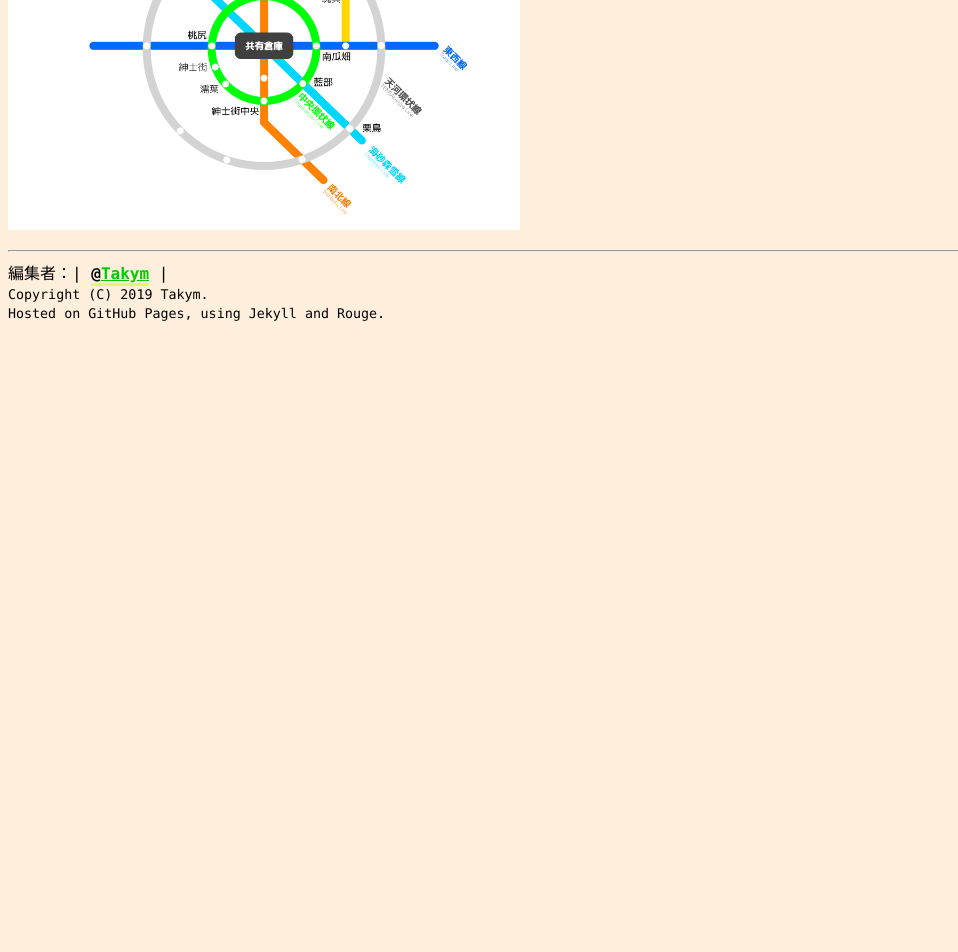
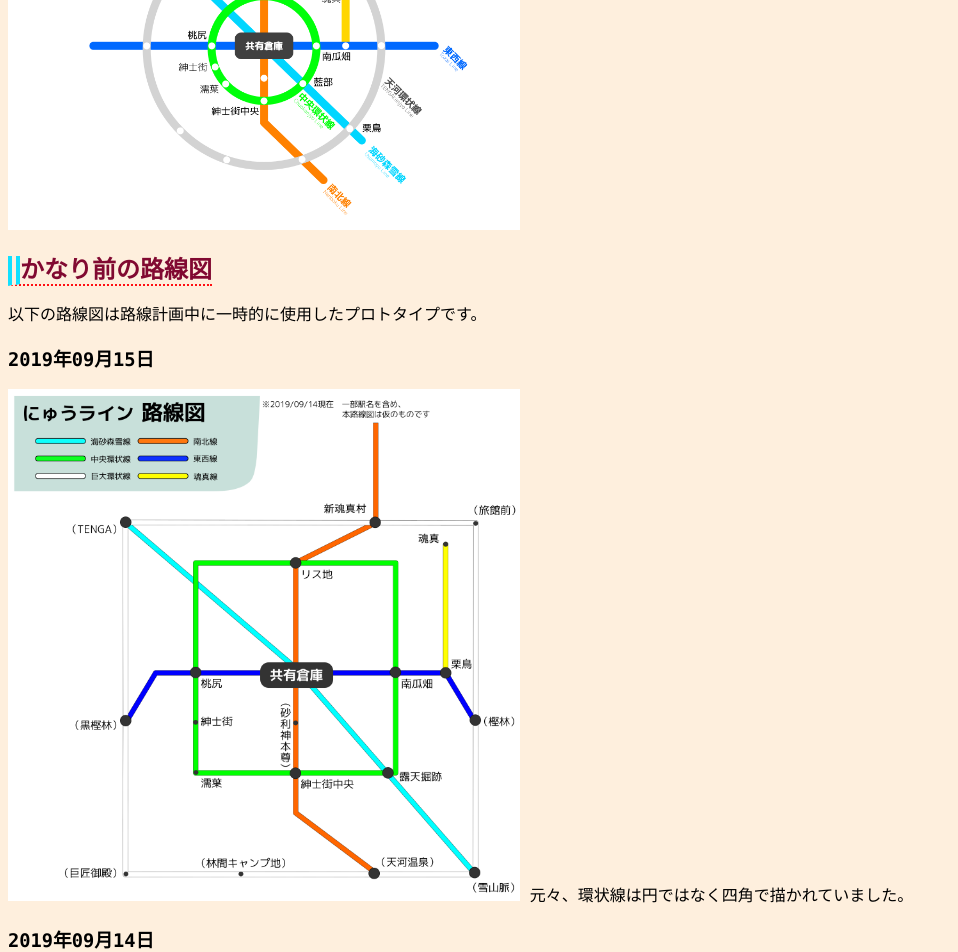
Before and after one commit to Gomadare0/nyuworld, a Jekyll site: the page built from nyuwline/old-routes.md, in a window 1280 px wide and 1400 px high, scrolled down 946 px. Shown: the part 300-1252 px from the top of the window, without its empty margins (0-958 px from the left). Built offline with Jekyll 4.4.1, drawn with Linux system fonts in a browser that asks for light colours; some web fonts are replaced; our own code applies the rules of GitHub Pages for plain Markdown files; before the commit the page ends 1576 px from its top, so only the background shows below that; some of the changed text lies outside the part shown; grey boxes are pictures that could not be loaded.

Commit message:
古い路線図追加

```diff
--- a/nyuwline/old-routes.md
+++ b/nyuwline/old-routes.md
@@ -4,6 +4,7 @@ authors:
   - Takym
 ---
 古い路線図です。歴史を感じたい人向けです。
+最新の物を上に表示しています。
 
 ## 現在の路線図 2019年09月18日 (最新版)
 <img src="2019-09-18-route-map.png" alt="大まかな路線図" title="2019/09/18 の路線図" width="512" />
@@ -13,3 +14,14 @@ authors:
 
 ## 2019年09月16日
 <img src="2019-09-16-route-map.png" alt="大まかな路線図" title="2019/09/16 の路線図" width="512" />
+
+## かなり前の路線図
+以下の路線図は路線計画中に一時的に使用したプロトタイプです。
+
+### 2019年09月15日
+<img src="2019-09-15-legacy_route-map_1.png" width="512" />
+元々、環状線は円ではなく四角で描かれていました。
+
+### 2019年09月14日
+<img src="2019-09-14-legacy_route-map_0.png" width="512" />
+最初期頃の路線図です。この頃は地図の上にそのまま線を書いていました。
```
Also changed, not shown: nyuwline/2019-09-15-legacy_route-map_1.png (added), 1 other file.
